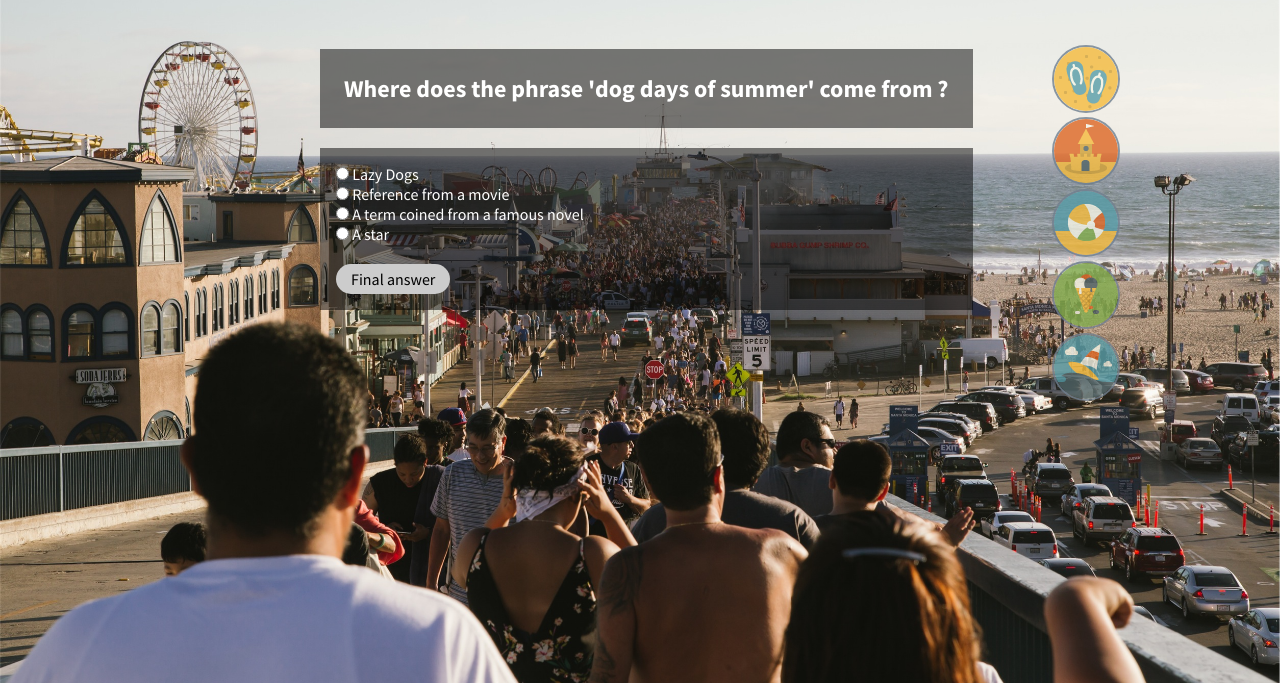
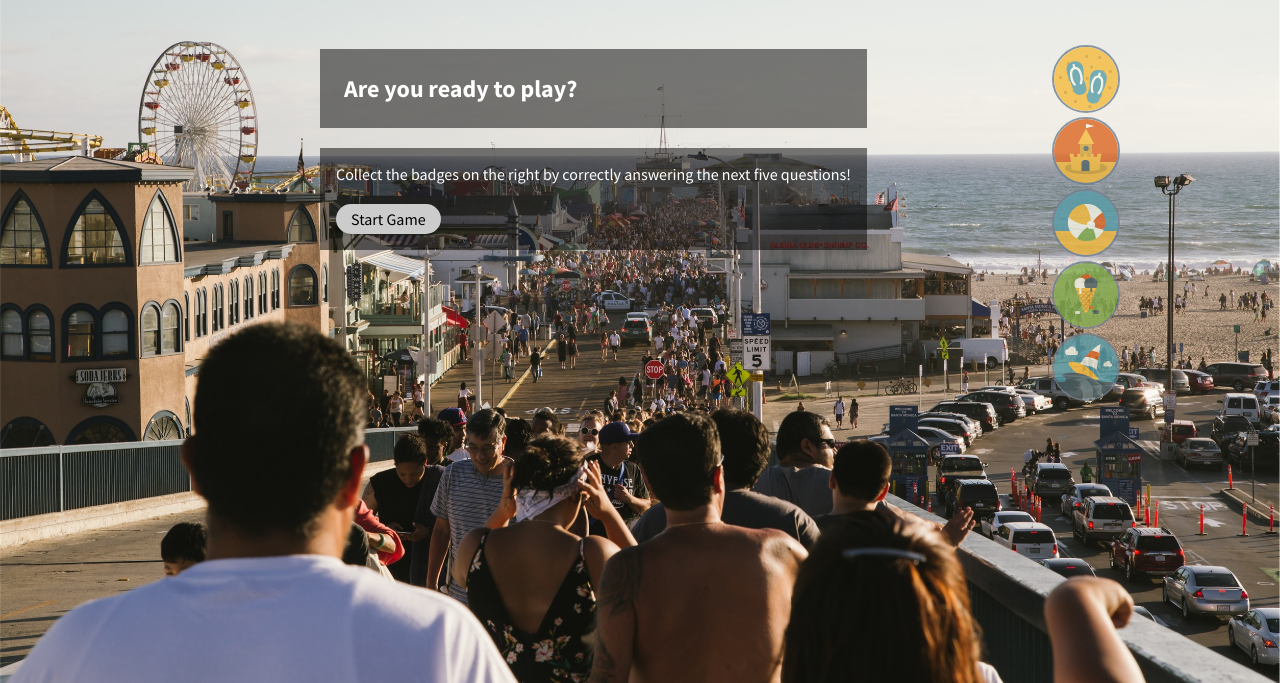
Before and after one commit to raysapida/quiz-app, a plain HTML site: page index.html in a window 1280 px wide. Shown: the part 117-800 px from the top of the page. Drawn offline with nearby package versions, Linux system fonts and the light colour scheme.

Commit message:
Add a starting message and hide the first questions

```diff
--- a/css/styles.css
+++ b/css/styles.css
@@ -28,6 +28,10 @@ html {
   font-family: 'Source Sans Pro', sans-serif;
 }
 
+#question-1 {
+  display: none;
+}
+
 #question-2 {
   display: none;
 }
@@ -49,7 +53,7 @@ div{
   padding-left: 20em;
 }
 
-div h2, form {
+div h2,p, form {
   color: white;
   background: rgb(0, 0, 0); /* fallback color */
   background: rgba(0, 0, 0, 0.5);
--- a/index.html
+++ b/index.html
@@ -16,6 +16,16 @@
     <a href="/quiz-app"><img src="images/summer-09.png" alt="" /></a>
     <h1>Summer Quiz</h1>
   </header>
+
+  <div id="starting-message">
+    <h2>Are you ready to play?</h2>
+    <p>
+      Collect the badges on the right by correctly answering the next five
+      questions!
+      <br><br>
+      <button id="start">Start Game</button>
+    </p>
+  </div>
 
   <div id="question-1">
     <h2>Where does the phrase 'dog days of summer' come from ?</h2>
```
